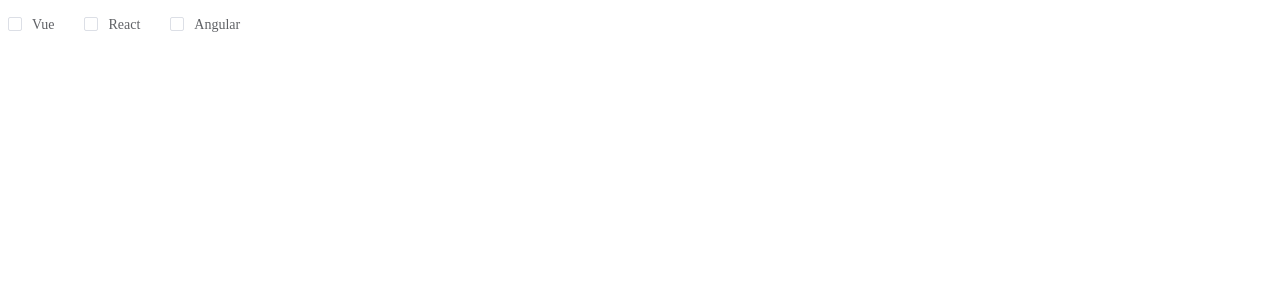
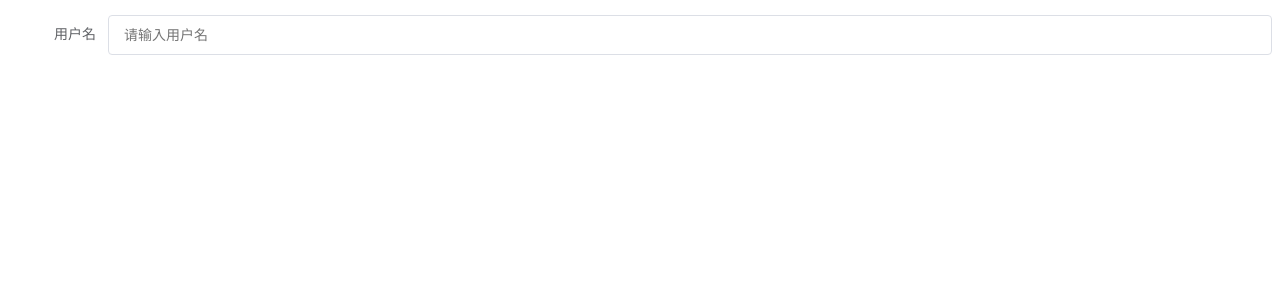
Before and after one commit to foxhsx/hsx-ui, a Vue app: page / in a window 1280 px wide. Shown: the top 300 px of the page. Built offline with nearby package versions, Linux system fonts and the light colour scheme.

Commit message:
增加 form 表单和 form-item 组件

```diff
--- a/src/App.vue
+++ b/src/App.vue
@@ -1,11 +1,11 @@
 <template>
   <div id="app">
     <div class="raw">
-      <hsx-checkbox-group v-model="active">
-        <hsx-checkbox label="Vue"></hsx-checkbox>
-        <hsx-checkbox label="React"></hsx-checkbox>
-        <hsx-checkbox label="Angular"></hsx-checkbox>
-      </hsx-checkbox-group>
+      <hsx-form :model="model" label-width="100px">
+        <hsx-form-item label="用户名">
+          <hsx-input placeholder="请输入用户名" />
+        </hsx-form-item>
+      </hsx-form>
     </div>
   </div>
 </template>
@@ -14,7 +14,7 @@
 export default {
   data() {
     return {
-      active: [],
+      model: {},
     };
   },
   methods: {
--- /dev/null
+++ b/src/components/form-item.vue
@@ -0,0 +1,50 @@
+<template>
+  <div class="hsx-form-item">
+    <label class="hsx-form-item__label" :style="labelStyle">{{ label }}</label>
+    <div class="hsx-form-item__content">
+      <slot></slot>
+    </div>
+  </div>
+</template>
+
+<script>
+export default {
+  name: 'HsxFormItem',
+  inject: ['Form'],
+  props: {
+    label: {
+      type: String,
+      default: '',
+    },
+  },
+  computed: {
+    labelStyle() {
+      return {
+        width: this.Form.labelWidth,
+      };
+    },
+  },
+};
+</script>
+
+<style lang="scss">
+.hsx-form-item {
+  margin-bottom: 25px;
+  .hsx-form-item__label {
+    text-align: right;
+    vertical-align: middle;
+    float: left;
+    font-size: 14px;
+    color: #606266;
+    line-height: 40px;
+    padding: 0 12px 0 0;
+    box-sizing: border-box;
+  }
+  .hsx-form-item__content {
+    line-height: 40px;
+    position: relative;
+    font-size: 14px;
+    overflow: hidden;
+  }
+}
+</style>
--- /dev/null
+++ b/src/components/form.vue
@@ -0,0 +1,28 @@
+<template>
+  <div class="hsx-form">
+    <slot></slot>
+  </div>
+</template>
+
+<script>
+export default {
+  name: 'HsxForm',
+  props: {
+    model: {
+      type: Object,
+      required: true,
+    },
+    labelWidth: {
+      type: String,
+      default: '80px',
+    },
+  },
+  provide() {
+    return {
+      Form: this,
+    };
+  },
+};
+</script>
+
+<style></style>
--- a/src/main.js
+++ b/src/main.js
@@ -8,6 +8,8 @@
 import RadioGroup from './components/radio-group.vue';
 import Checkbox from './components/checkbox.vue';
 import CheckboxGroup from './components/checkbox-group.vue';
+import Form from './components/form.vue';
+import FormItem from './components/form-item.vue';
 import './assets/fonts/fonts.css';
 
 Vue.config.productionTip = false;
@@ -19,6 +21,8 @@
 Vue.component(RadioGroup.name, RadioGroup);
 Vue.component(Checkbox.name, Checkbox);
 Vue.component(CheckboxGroup.name, CheckboxGroup);
+Vue.component(Form.name, Form);
+Vue.component(FormItem.name, FormItem);
 
 new Vue({
   render: (h) => h(App),
```
